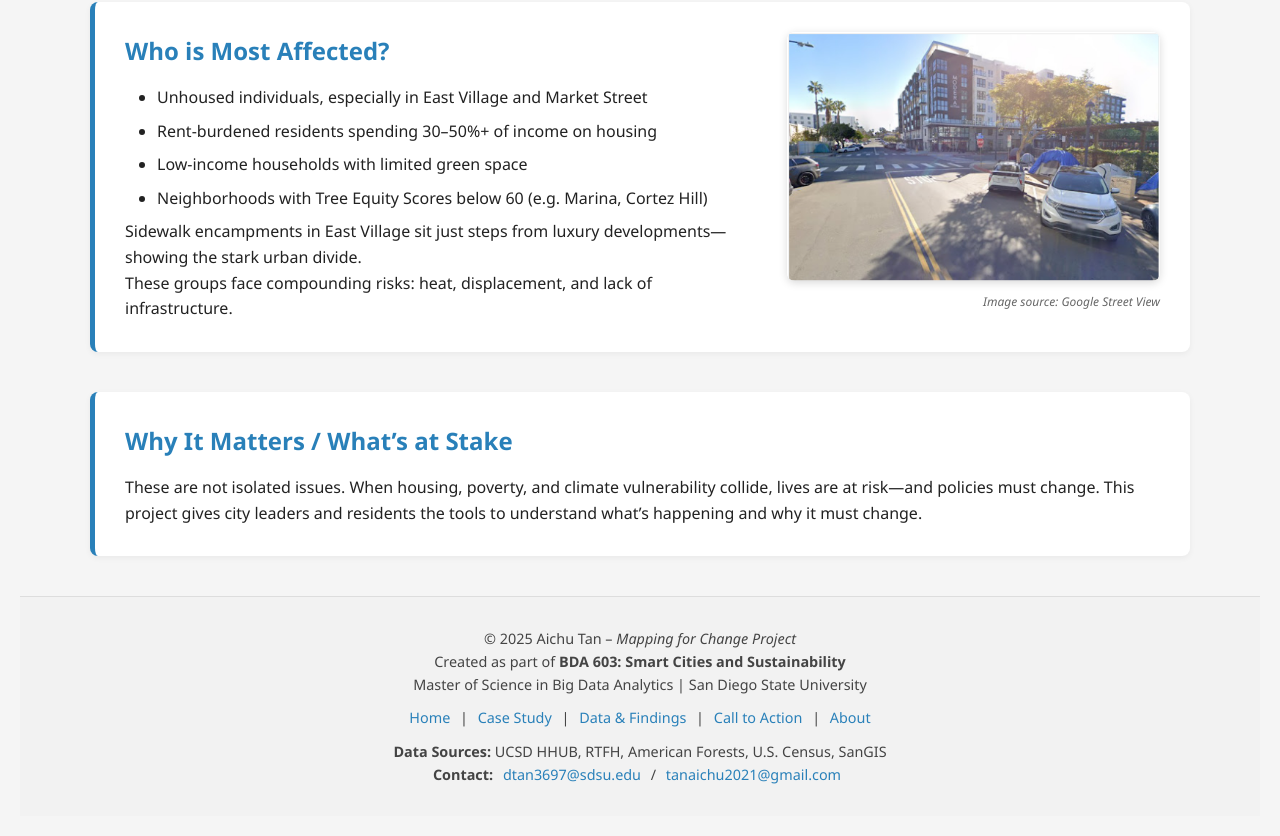
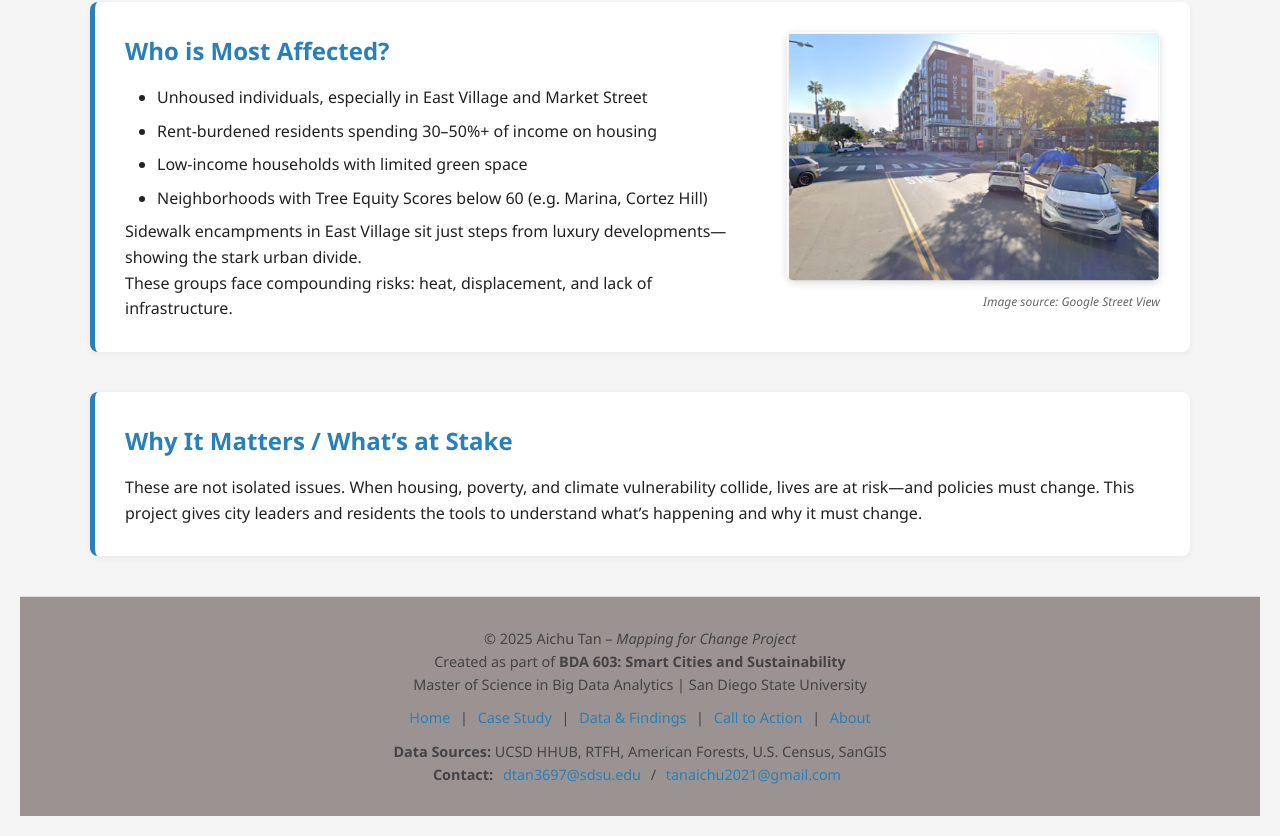
Before and after one commit to AichuTan/Mapping-for-change, a plain HTML site: page index.html in a window 1280 px wide. Shown: the part 3372-4208 px from the top of the page. Drawn offline with Linux system fonts and the light colour scheme.

Commit message:
Update style.css

```diff
--- a/style.css
+++ b/style.css
@@ -305,7 +305,7 @@ footer {
 }
 .site-footer {
   text-align: center;
-  background-color: #f2f2f2;
+  background-color:  hsl(0, 4%, 59%);
   padding: 30px 20px;
   font-size: 0.9rem;
   color: #444;
```
